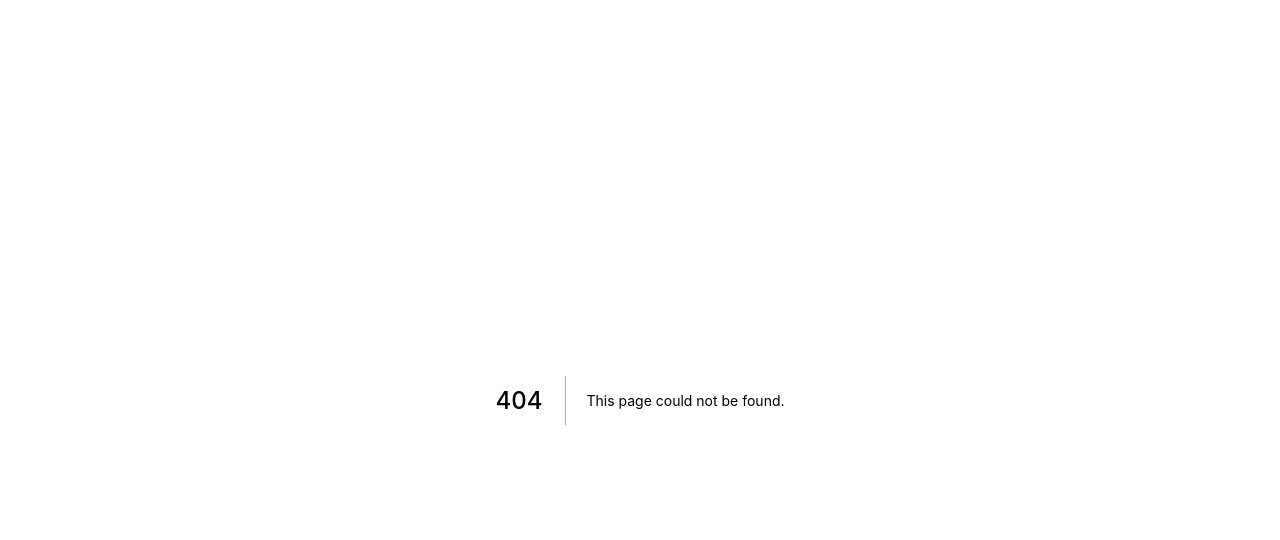
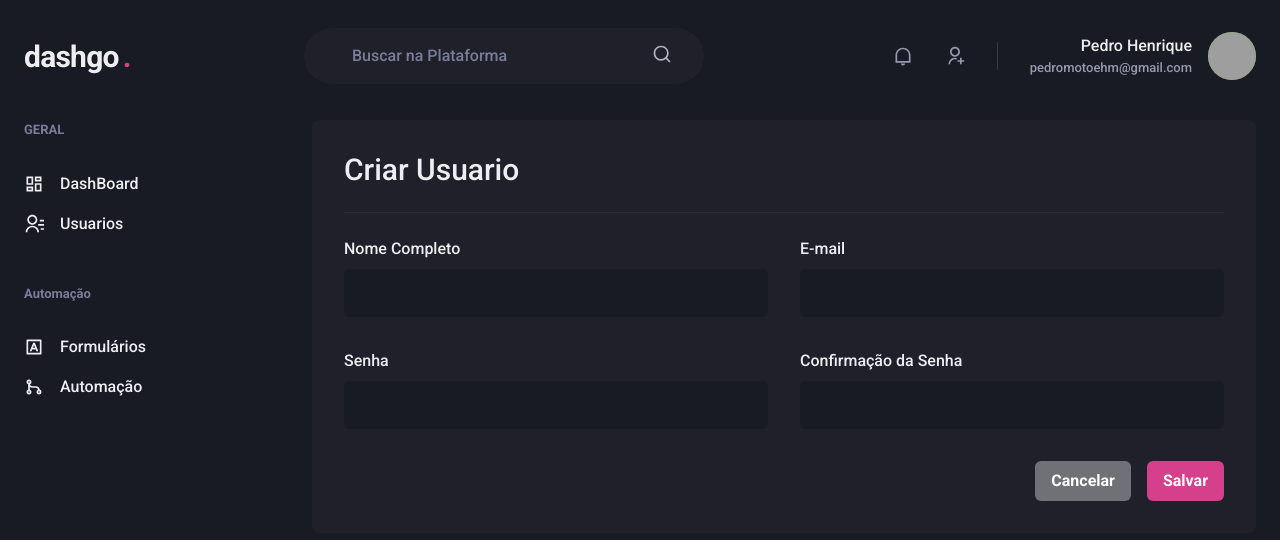
Before and after one commit to pedrokpdo/dashgoo, a Next.js app: page /users/create in a window 1280 px wide. Before the commit this address had no page. Shown: the top 540 px of the page. Built offline with nearby package versions, Linux system fonts and the light colour scheme; grey boxes are pictures that could not be loaded.

Commit message:
pagina: form de usuario

```diff
--- /dev/null
+++ b/src/pages/users/create.tsx
@@ -0,0 +1,37 @@
+import { Box, Button, Divider, Flex, Heading, HStack, SimpleGrid, VStack } from "@chakra-ui/react";
+import { Input } from "../../components/Form/Input";
+import { Header } from "../../components/Header";
+import { Sidebar } from "../../components/Sidebar";
+
+export default function CreateUser() {
+    return (
+        <Box>
+            <Header/>
+
+            <Flex w='100%' my='6' maxWidth={1480} mx='auto' px='6'>
+                <Sidebar/>
+
+                <Box flex='1' borderRadius={8} bg='gray.800' p='8'>
+                    <Heading size='lg' fontWeight='normal' >Criar Usuario</Heading>
+                    <Divider my='6' borderColor='gray.700'/>
+                    <VStack spacing='8'>
+                        <SimpleGrid minChildWidth='240px' spacing='8' w='100%'>
+                            <Input name="name" label='Nome Completo'/>
+                            <Input name="email" type='email' label='E-mail'/>
+                        </SimpleGrid>
+                        <SimpleGrid minChildWidth='240px' spacing='8' w='100%'>
+                            <Input name="password" type='password' label='Senha'/>
+                            <Input name="password_confirmation" type='password' label='Confirmação da Senha'/>
+                        </SimpleGrid>
+                    </VStack>
+                    <Flex mt='8' justify='flex-end'>
+                        <HStack spacing='4'>
+                            <Button colorScheme='whiteAlpha'>Cancelar</Button>
+                            <Button colorScheme='pink'>Salvar</Button>
+                        </HStack>
+                    </Flex>
+                </Box>
+            </Flex>
+        </Box>
+    )
+}
```
